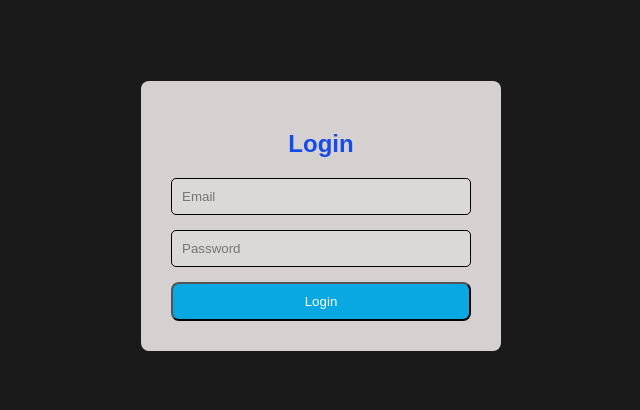
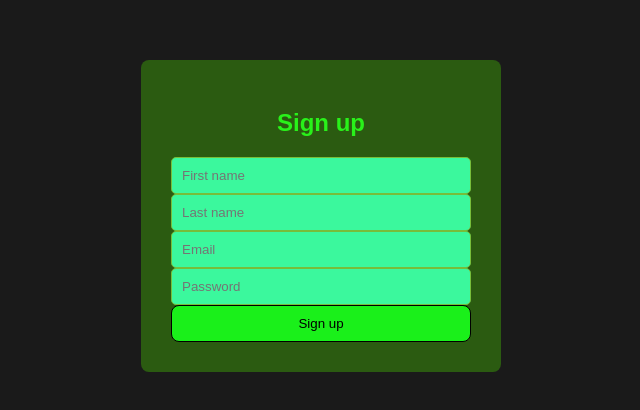
Before and after one commit to venkatiyer01/Web-development-tutorials, a plain HTML site: page index.html in a window 1280 px wide. Shown: the part 184-594 px from the top of the page, without its empty margins (319-959 px from the left). Drawn offline with Linux system fonts and the light colour scheme.

Commit message:
Add files via upload
This is an HTML and CSS code for a signup page of a website.

```diff
--- a/index.html
+++ b/index.html
@@ -3,10 +3,10 @@
 <head>
     <meta charset="UTF-8">
     <meta name="viewport" content="width=device-width, initial-scale=1.0">
-    <title>Login Page</title>
+    <title>Signup page</title>
     <style>
         body {
-            font-family:Arial, Helvetica, sans-serif;
+            font-family: Arial, Helvetica, sans-serif;
             background-color: #1a1a1a;
             margin: 0;
             padding: 0;
@@ -15,14 +15,14 @@
             justify-content: center;
             align-items: center;
         }
-        .card{
-            background-color: #d5d1d1;
+        .card {
+            background-color: #2b5b11;
             border-radius: 8px;
             padding: 30px;
             width: 300px;
         }
         h2 {
-            color: #174be7;
+            color: #29f11a;
             text-align: center;
             margin-bottom: 20px;
         }
@@ -31,35 +31,33 @@
             flex-direction: column;
         }
         input {
-            margin-bottom: 15px;
+            border: 1px solid rgb(119, 189, 58);
+            background-color: #3bf89d;
+            border-radius: 5px;
             padding: 10px;
-            border-radius: 5px;
-            border: 1px solid black;
-            background-color: #dbd8d8;
         }
         button {
-          background-color: #09a8e2;
-          color: #fff;
-          padding: 10px;
-          border-radius: 8px;
+            background-color: #1af01a;
+            border-radius: 8px;
+            border: 1px solid black;
+            padding: 10px;
         }
         button:hover{
-            background-color: #0c05dd;
+            background-color: #045d04;
         }
+
     </style>
 </head>
 <body>
     <div class="card">
-        <h2>Login</h2>
+        <h2>Sign up</h2>
         <form>
-            <input type="email" placeholder="Email">
-            <input type="password" placeholder="Password">
-            <button type="submit">Login</button>
-
+        <input type="text" placeholder="First name">
+        <input type="text" placeholder="Last name">
+        <input type="email" placeholder="Email">
+        <input type="password" placeholder="Password">
+        <button type="submit">Sign up</button>
         </form>
-
-
     </div>
-
 </body>
 </html>
```
